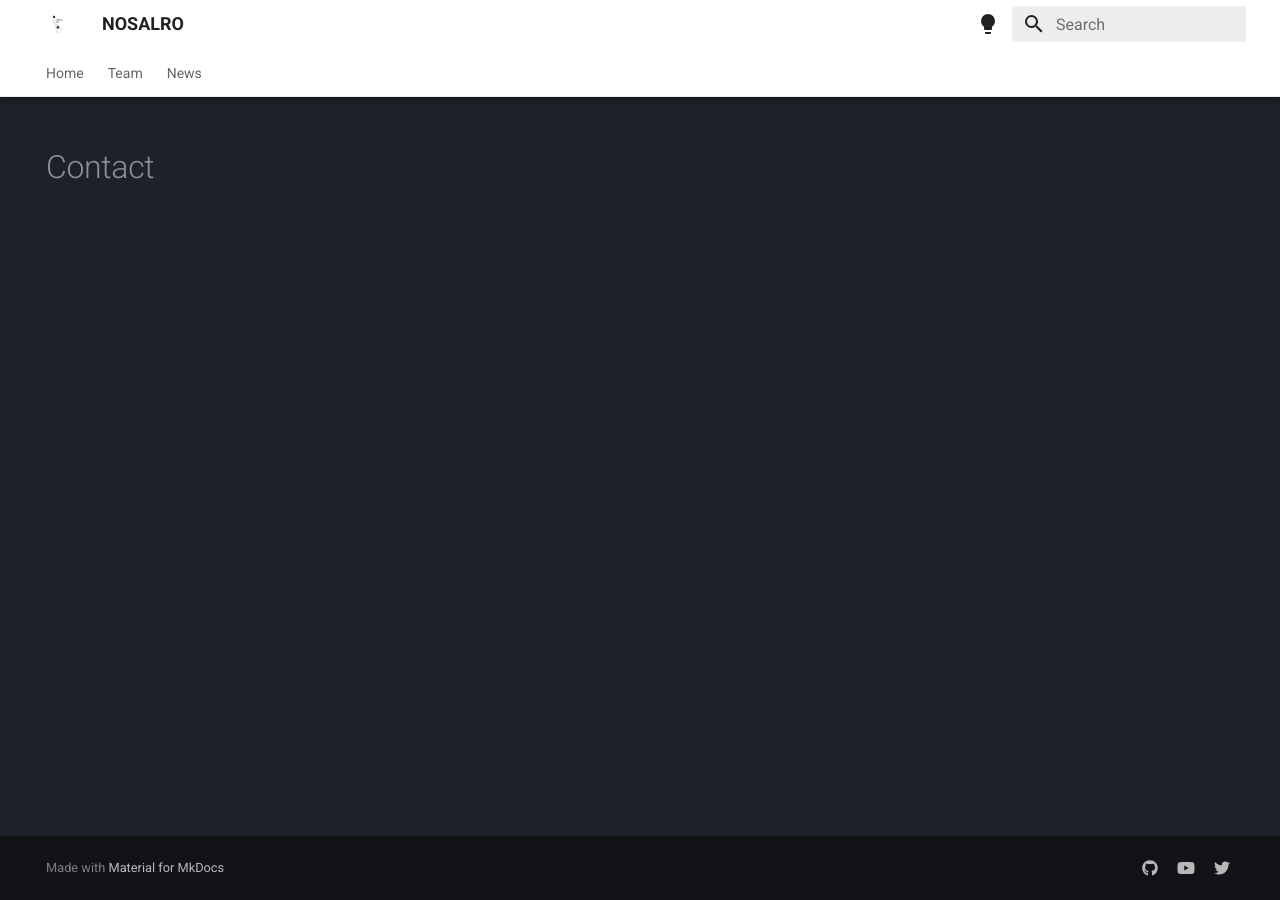
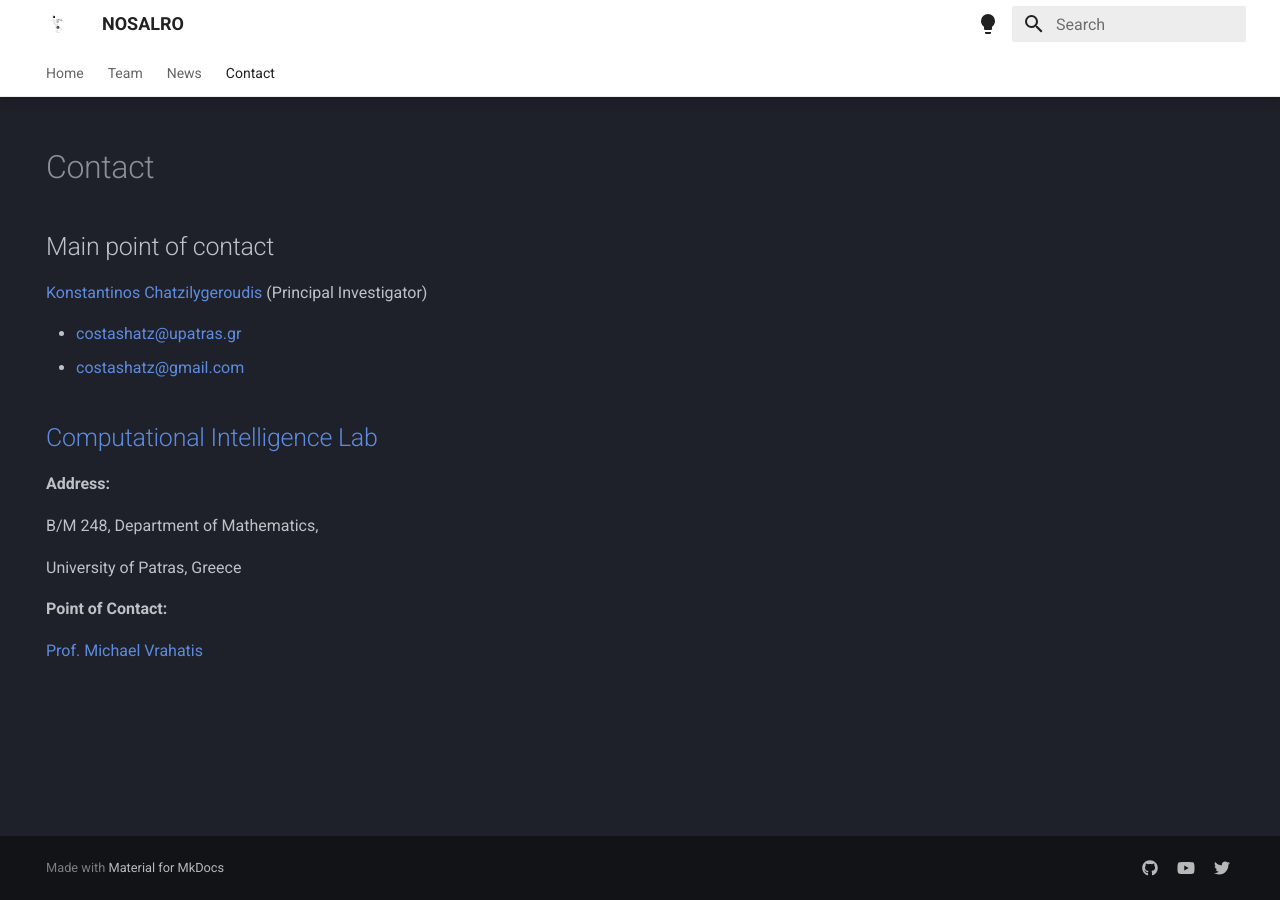
Before and after one commit to NOSALRO/nosalro.github.io, an MkDocs documentation site: the page built from docs/contact.md, in a window 1280 px wide. Built offline with MkDocs 1.6.1 and Material for MkDocs 9.7.7, drawn with Linux system fonts in a browser that asks for light colours.

Commit message:
Add contact page

```diff
--- a/docs/contact.md
+++ b/docs/contact.md
@@ -2,3 +2,25 @@
   hide:
     -navigation
 ---
+
+# Contact
+
+## Main point of contact
+
+[Konstantinos Chatzilygeroudis](https://costashatz.github.io) (Principal Investigator)
+
+- [costashatz@upatras.gr](mailto:costashatz@upatras.gr)
+- [costashatz@gmail.com](mailto:costashatz@gmail.com)
+
+## [Computational Intelligence Lab](http://cilab.math.upatras.gr)
+
+**Address:**
+
+B/M 248, Department of Mathematics,
+
+University of Patras, Greece
+
+
+**Point of Contact:**
+
+[Prof. Michael Vrahatis](https://thalis.math.upatras.gr/~vrahatis/)
--- a/mkdocs.yml
+++ b/mkdocs.yml
@@ -5,9 +5,9 @@ nav:
   - Home: index.md
   - Team: team.md
   - News: news.md
+  - Contact: contact.md
   # - Publications: publications.md
   # - Videos: videos.md
-  # - Contact: contact.md
 
 theme:
   name: material
```
Also changed, not shown: docs/team.md (+2 -2 lines).
